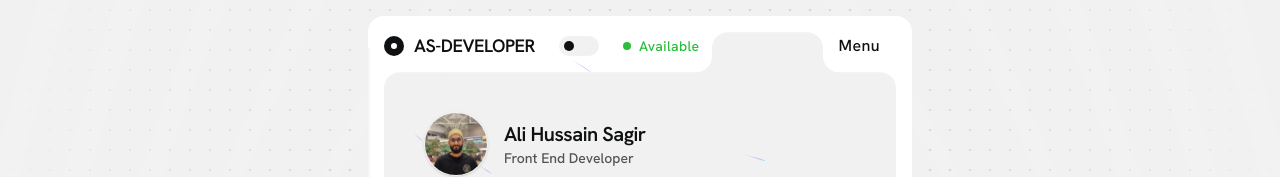
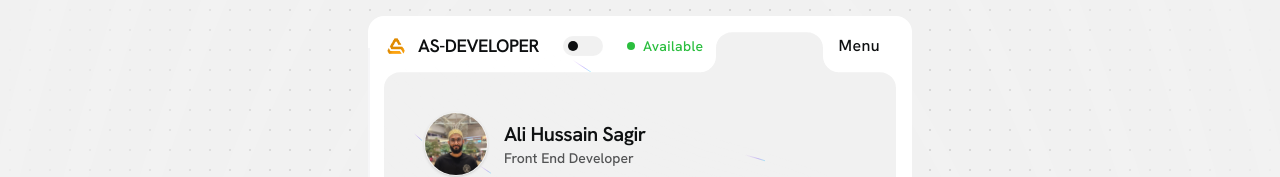
Before and after one commit to AS-DEVELOPER7/AS_DEVELOPER_PORTFOLIO, a Next.js app: page / in a window 1280 px wide. Shown: the top 177 px of the page. Built offline with nearby package versions, Linux system fonts and the light colour scheme.

Commit message:
profile pic

```diff
--- a/app/layout.js
+++ b/app/layout.js
@@ -17,8 +17,13 @@ const geistMono = Geist_Mono({
 });
 
 export const metadata = {
-  title: "Create Next App",
-  description: "Generated by create next app",
+  title: "AS-DEVELOPER | Portfolio",
+  description: "Crafting High-Performance Web & Mobile Apps.",
+  icons: {
+    icon: "/AS.svg",
+    shortcut: "/AS.svg",
+    apple: "/AS.svg",
+  },
 };
 
 import Script from "next/script";
@@ -32,6 +37,7 @@ export default function RootLayout({ children }) {
       className={`${geistSans.variable} ${geistMono.variable} ${hankenGrotesk.variable} h-full antialiased`}
     >
       <head>
+        <link rel="icon" href="/AS.svg" type="image/svg+xml" />
         <link
           rel="stylesheet"
           href="https://cdnjs.cloudflare.com/ajax/libs/font-awesome/6.5.1/css/all.min.css"
--- a/src/components/organisms/Hero.js
+++ b/src/components/organisms/Hero.js
@@ -28,9 +28,7 @@ export const Hero = ({ children }) => {
           topLeftComponent={
             <div className="flex items-center  gap-6 select-none pb-3 pr-3">
               <Link href="/" className="flex items-center gap-2.5">
-                <div className="w-5 h-5 bg-primary rounded-full flex items-center justify-center">
-                  <div className="w-1.5 h-1.5 bg-secondary rounded-full" />
-                </div>
+                <img src="/AS.svg" alt="AS Logo" className="w-6 h-6 object-contain" />
                 <span className="text-primary font-semibold text-lg tracking-tight">
                   AS-DEVELOPER
                 </span>
```
Also changed, not shown: public/AS.svg (added).
